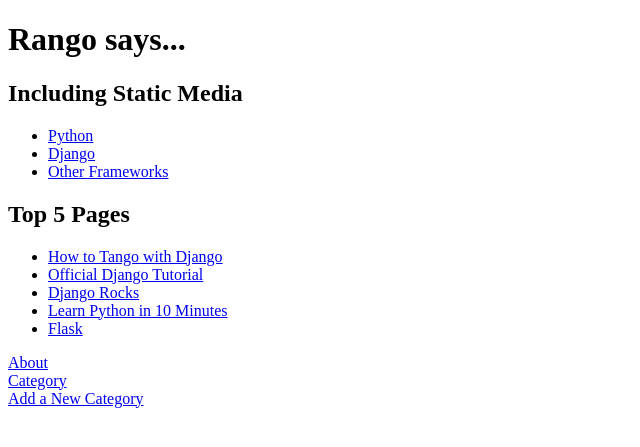
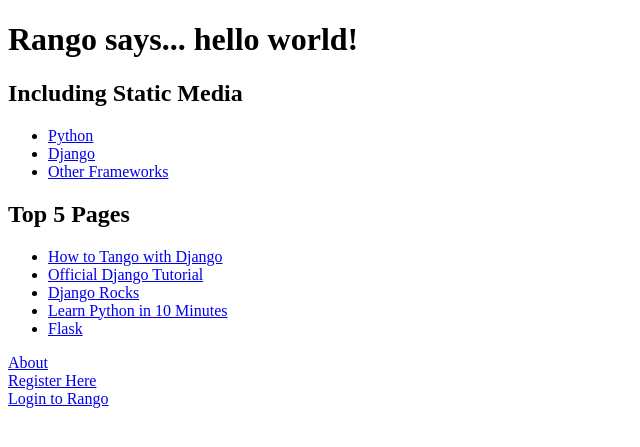
Before and after one commit to bachvarv/tango_with_django_project_2, a Django app: page /rango/ in a window 1280 px wide. Shown: the top 447 px of the page, without its empty margins (0-640 px from the left). Run offline with Django 3.2, Linux system fonts and the light colour scheme; data comes from the database, SQL or seed files in the repository; both versions use the stored data as it was after the commit.

Commit message:
End of the Workday 10_07_2017

```diff
--- a/rango/admin.py
+++ b/rango/admin.py
@@ -1,5 +1,5 @@
 from django.contrib import admin
-from rango.models import Category, Page
+from rango.models import Category, Page, UserProfile
 
 class PageAdmin(admin.ModelAdmin):
     list_display = ('title', 'category', 'url')
@@ -9,3 +9,4 @@
 
 admin.site.register(Category, CategoryAdmin)
 admin.site.register(Page, PageAdmin)
+admin.site.register(UserProfile)
--- a/rango/models.py
+++ b/rango/models.py
@@ -1,3 +1,4 @@
+from django.contrib.auth.models import User
 from django.db import models
 from django.template.defaultfilters import slugify
 
@@ -29,3 +30,13 @@
 
     def __unicode__(self):
         return self.title
+
+
+class UserProfile(models.Model):
+    user = models.OneToOneField(User)
+
+    website = models.URLField(blank=True)
+    picture = models.ImageField(upload_to='profile_images', blank = True)
+
+    def __unicode__(self):
+        return self.user.username
--- a/rango/urls.py
+++ b/rango/urls.py
@@ -10,5 +10,10 @@
                        url(r'^$', views.index, name="index"),
                        url(r'^about/$', views.about, name="about"),
                        url(r'^add_category/$', views.add_category, name="add_category"),
+                       url(r'^register/$', views.register, name="register"),
+                       url(r'^login/$', views.user_login, name="login"),
                        url(r'^(?P<category_name_slug>[\w\-]+)/add_page/$', views.add_page, name="add_page"),
-                       url(r'^category/(?P<category_name_slug>[\w\-]+)/$', views.category, name="category"),)
+                       url(r'^category/(?P<category_name_slug>[\w\-]+)/$', views.category, name="category"),
+                       url(r'^restricted/$', views.restricted, name="restricted"),
+                       url(r'^logout/$', views.user_logout, name="logout"),
+                       )
--- a/rango/views.py
+++ b/rango/views.py
@@ -1,9 +1,15 @@
 # Create your views here.
+import profile
 
+from django.contrib.auth import authenticate, login, logout
+from django.contrib.auth.decorators import login_required
+from django.http import HttpResponseRedirect, HttpResponse
 from django.template import RequestContext
 from django.shortcuts import render
 from rango.models import Category, Page
-from rango.forms import CategoryForm, PageForm
+from rango.forms import CategoryForm, PageForm, UserForm, UserProfileForm
+
+
 
 def decode(category_name_url):
     category_name = category_name_url.replace('_', ' ')
@@ -113,6 +119,7 @@
 
     #return HttpResponse("Rango says: here is the about page. <a href='/rango/'>Index</a>")
 
+@login_required
 def add_category(request):
     if request.method == 'POST':
         form = CategoryForm(request.POST)
@@ -130,7 +137,7 @@
 
     return render(request, 'rango/add_category.html', {'form':form})
 
-
+@login_required
 def add_page(request, category_name_slug):
     try:
         cat = Category.objects.get(slug=category_name_slug)
@@ -155,3 +162,68 @@
     context_dict = {'form': form, 'category': cat, 'category_slug': cat.slug}
 
     return render(request, 'rango/add_page.html', context_dict)
+
+def register(request):
+
+    registered = False
+
+    if request.method == 'POST':
+        user_form = UserForm(data=request.POST)
+        profile_form = UserProfileForm(data=request.POST)
+
+        if user_form.is_valid() and profile_form.is_valid():
+            user = user_form.save()
+
+            user.set_password(user.password)
+            user.save()
+
+            profile = profile_form.save(commit=False)
+            profile.user = user
+
+            if 'picture' in request.FILES:
+                profile.picture = request.FILES['picture']
+
+            profile.save()
+
+            registered = True
+
+        else:
+            print user_form.errors, profile_form.errors
+    else:
+        user_form = UserForm()
+        profile_form = UserProfileForm()
+
+    return render(request,
+                  'rango/register.html',
+                  {'user_form': user_form, 'profile_form': profile_form, 'registered':registered} )
+
+def user_login(request):
+    context_dict = {}
+    if request.method == 'POST':
+        username = request.POST.get('username')
+        password = request.POST.get('password')
+
+        user = authenticate(username=username, password = password)
+
+        if user:
+            if user.is_active:
+                login(request, user)
+                return HttpResponseRedirect('/rango/')
+            else:
+                return HttpResponse("Your Rango account is disabled.")
+        else:
+            context_dict['invalid'] = "Invalid login details!"
+            print "Invalid login details: {0}, {1}.".format(username, password)
+
+            return render(request, 'rango/login.html', context_dict)
+    else:
+        return render(request, 'rango/login.html', context_dict)
+
+@login_required
+def user_logout(request):
+    logout(request)
+    return HttpResponseRedirect('/rango/')
+
+@login_required
+def restricted(request):
+    return  HttpResponse("Since you're logged in, you can see this message!")
--- a/tango_with_django_project/settings.py
+++ b/tango_with_django_project/settings.py
@@ -20,6 +20,7 @@
 MEDIA_PATH = os.path.join(PROJECT_PATH, 'media')
 DATABASE_PATH = os.path.join(PROJECT_PATH, 'rango.db')
 
+LOGIN_URL = '/rango/login/'
 
 print(TEMPLATE_PATH)
 
--- a/templates/rango/index.html
+++ b/templates/rango/index.html
@@ -10,7 +10,11 @@
 	</head>
 
 	<body>
-		<h1>Rango says...</h1>
+        {% if user.is_authenticated %}
+		    <h1>Rango says... hello {{ user.username }}</h1>
+        {% else %}
+            <h1>Rango says... hello world!</h1>
+        {% endif %}
 		<h2>Including Static Media</h2>
 		<!-- hello world! <strong>{{ boldmessage }}</strong><br /> -->
 
@@ -35,9 +39,18 @@
 			<strong>Pages are not Found!</strong>
 		{% endif %}
 
+
 		<a href="/rango/about/">About</a><br />
-		<a href="/rango/category/">Category</a><br />
-		<a href="/rango/add_category/">Add a New Category</a><br />
+		<!--a href="/rango/category/">Category</a><br /-->
+        {% if user.is_authenticated %}
+            <a href="/rango/restricted">Restricted Page</a><br />
+		    <a href="/rango/add_category/">Add a New Category</a><br />
+            <a href="/rango/logout/">Logout</a> <br/>
+        {% else %}
+            <a href="/rango/register/">Register Here</a> <br/>
+            <a href="/rango/login/">Login to Rango</a> <br/>
+        {% endif %}
+
 		<!--img src="{% static "rango.jpg" %}" alt="Picture of Rango" /-->
 
 	</body>
```
Also changed, not shown: rango/forms.py (+18 -1 lines), templates/base.html (added, +30 -0 lines), templates/rango/login.html (added, +22 -0 lines), templates/rango/register.html (added, +27 -0 lines), rango.db, 6 other files.
